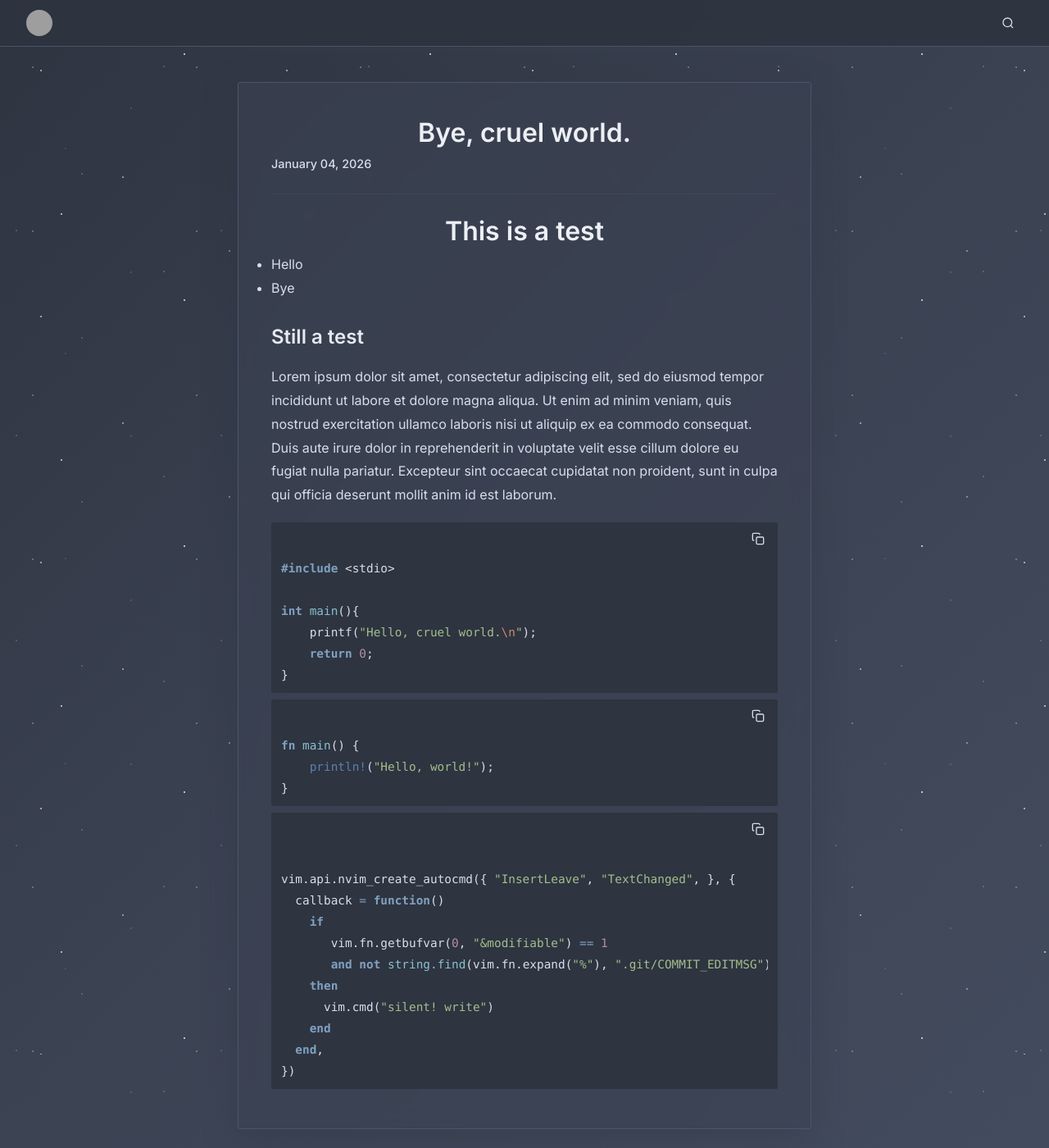
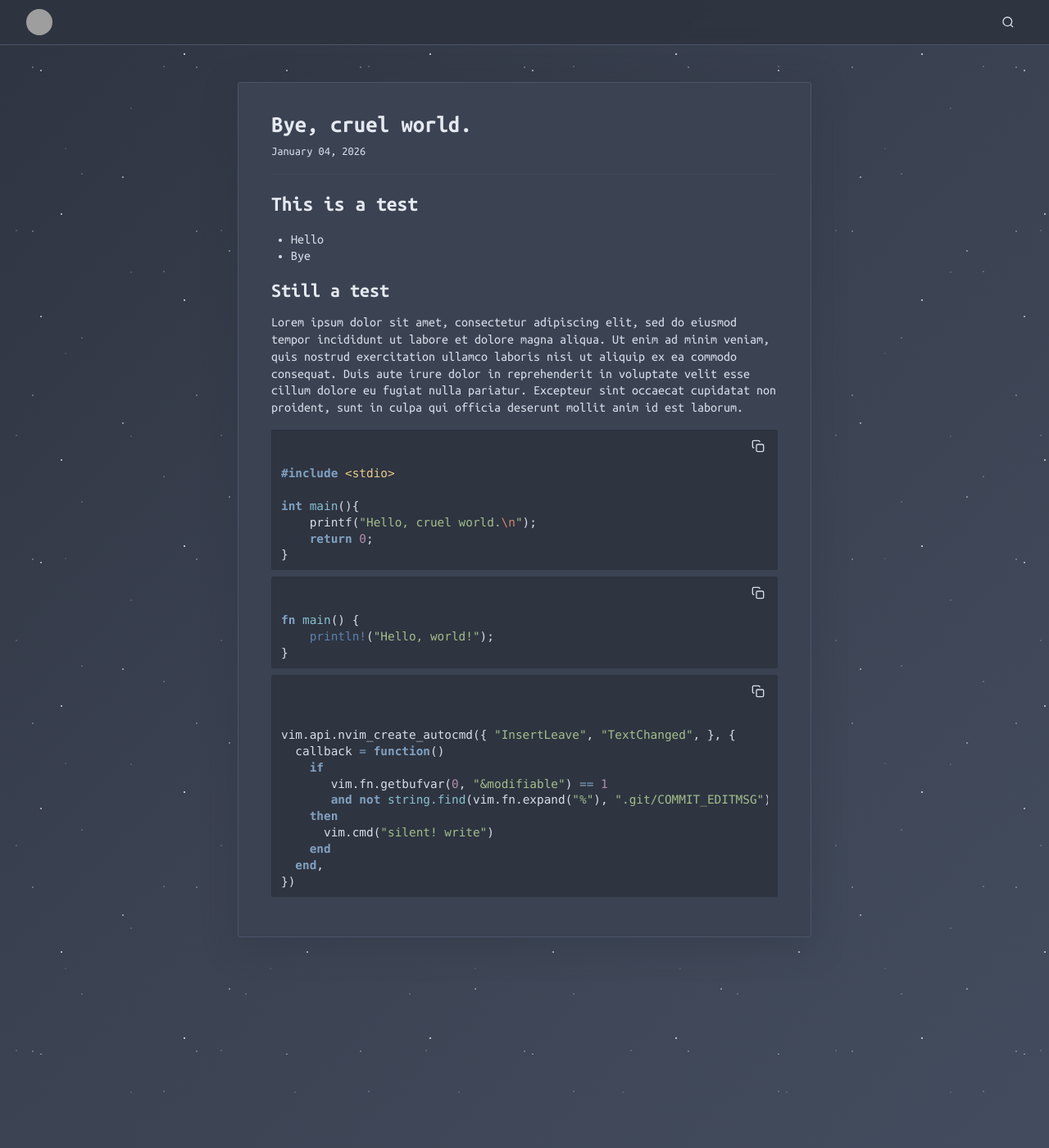
Before and after one commit to Hashino/hashino.github.io, a Jekyll site: the page built from _posts/2026-01-06-Bye.md, in a window 1280 px wide and 1400 px high. Shown: the whole window at 82% size. Built offline with Jekyll 4.4.1, drawn with Linux system fonts in a browser that asks for light colours; grey boxes are pictures that could not be loaded.

Commit message:
feat: improve typography and unify post rendering
- increase heading font sizes for better hierarchy
- reduce line-height from 1.8 to 1.3 for tighter spacing
- eliminate vertical spacing between list items
- reduce top padding while maintaining horizontal spacing
- remove center alignment for consistent left-aligned text
- unify post page and homepage preview class structure
- clean up code formatting

```diff
--- a/_layouts/post.html
+++ b/_layouts/post.html
@@ -2,12 +2,14 @@
 layout: base
 ---
 
-<div class="blog-content">
-  <article class="single-post">
-    <h1>{{ page.title }}</h1>
-    <p class="post-date">{{ page.date | date: "%B %d, %Y" }}</p>
-    <div class="post-content">
-      {{ content }}
+<div class="post-list">
+  <article class="post-preview">
+    <div class="blog-content">
+      <h2><a href="{{ page.url }}" style="text-decoration: none; color: inherit;">{{ page.title }}</a></h2>
+      <p class="post-date">{{ page.date | date: "%B %d, %Y" }}</p>
+      <div class="post-content">
+        {{ content }}
+      </div>
     </div>
   </article>
 </div>
--- a/assets/css/style.css
+++ b/assets/css/style.css
@@ -1,5 +1,5 @@
 /* Nord Theme CSS for Jekyll Blog */
-@import url('https://fonts.googleapis.com/css2?family=Inter:wght@400;500;600&display=swap');
+@import url('https://fonts.googleapis.com/css2?family=Ubuntu+Mono:wght@400;700&display=swap');
 
 /* Nord Color Palette */
 :root {
@@ -29,7 +29,7 @@
 }
 
 body {
-  font-family: 'Inter', -apple-system, BlinkMacSystemFont, sans-serif;
+  font-family: 'Ubuntu Mono', 'JetBrains Mono', 'Fira Code', Consolas, 'Liberation Mono', Menlo, Courier, monospace;
   background: linear-gradient(135deg, var(--nord0) 0%, var(--nord1) 50%, var(--nord2) 100%);
   color: var(--nord4);
   min-height: 100vh;
@@ -203,22 +203,21 @@ body {
 .blog-content {
   background: rgba(59, 66, 82, 0.6);
   border-radius: var(--roundness);
-  padding: 2.5rem;
+  padding: 2rem 2.5rem 2.5rem;
   backdrop-filter: blur(10px);
   border: 1px solid var(--nord3);
   box-shadow: 0 10px 40px rgba(46, 52, 64, 0.4);
-  line-height: 1.8;
+  line-height: 1.3;
 }
 
 .blog-content h1 {
-  font-size: 2rem;
+  font-size: 2.2rem;
   margin-bottom: 1rem;
   color: var(--nord6);
-  text-align: center;
 }
 
 .blog-content h2 {
-  font-size: 1.5rem;
+  font-size: 1.7rem;
   margin: 1.5rem 0 0.8rem;
   color: var(--nord5);
 }
@@ -239,6 +238,16 @@ body {
   text-decoration: underline;
 }
 
+.blog-content ul,
+.blog-content ol {
+  margin: 1rem 0;
+  padding-left: 1.5rem;
+}
+
+.blog-content li {
+  margin-bottom: 0;
+}
+
 /* Post List Styling */
 .post-list {
   list-style: none;
@@ -255,15 +264,15 @@ body {
 .post-preview .blog-content {
   background: var(--nord1);
   border-radius: var(--roundness);
-  padding: 2.5rem;
+  padding: 2rem 2.5rem 2.5rem;
   backdrop-filter: blur(10px);
   border: 1px solid var(--nord3);
   box-shadow: 0 10px 40px rgba(46, 52, 64, 0.4);
-  line-height: 1.8;
+  line-height: 1.3;
 }
 
 .post-preview h2 {
-  font-size: 1.6rem;
+  font-size: 1.8rem;
   margin-bottom: 0.3rem;
   margin-top: 0;
 }
@@ -301,13 +310,13 @@ body {
   margin-top: 0;
 }
 
-.post-preview .post-content h1 { font-size: 1.4rem; }
-.post-preview .post-content h2 { font-size: 1.3rem; }
-.post-preview .post-content h3 { font-size: 1.2rem; }
+.post-preview .post-content h1 { font-size: 1.6rem; }
+.post-preview .post-content h2 { font-size: 1.5rem; }
+.post-preview .post-content h3 { font-size: 1.4rem; }
 
 .post-preview .post-content p {
   margin-bottom: 1rem;
-  line-height: 1.7;
+  line-height: 1.3;
   color: var(--nord4);
 }
 
@@ -318,7 +327,7 @@ body {
 }
 
 .post-preview .post-content li {
-  margin-bottom: 0.5rem;
+  margin-bottom: 0;
 }
 
 .post-preview .post-content code {
@@ -380,28 +389,6 @@ body {
   background: var(--nord3);
   opacity: 0.3;
 }
-
-/* Single Post Styling */
-.single-post h1 {
-  font-size: 2rem;
-  margin-bottom: 0.3rem;
-  color: var(--nord6);
-  line-height: 1.3;
-}
-
-.single-post .post-date {
-  margin-bottom: 1.5rem;
-  padding-bottom: 1.5rem;
-}
-
-.single-post .post-date::after {
-  width: 100%;
-  height: 1px;
-  opacity: 0.4;
-}
-
-
-
 
 
 .share-buttons {
@@ -518,7 +505,7 @@ body {
 
 .search-result h2 {
   margin: 0 0 0.5rem 0;
-  font-size: 1.4rem;
+  font-size: 1.6rem;
 }
 
 .search-result h2 a {
```
Also changed, not shown: assets/js/astronaut.js (line endings or trailing spaces).
